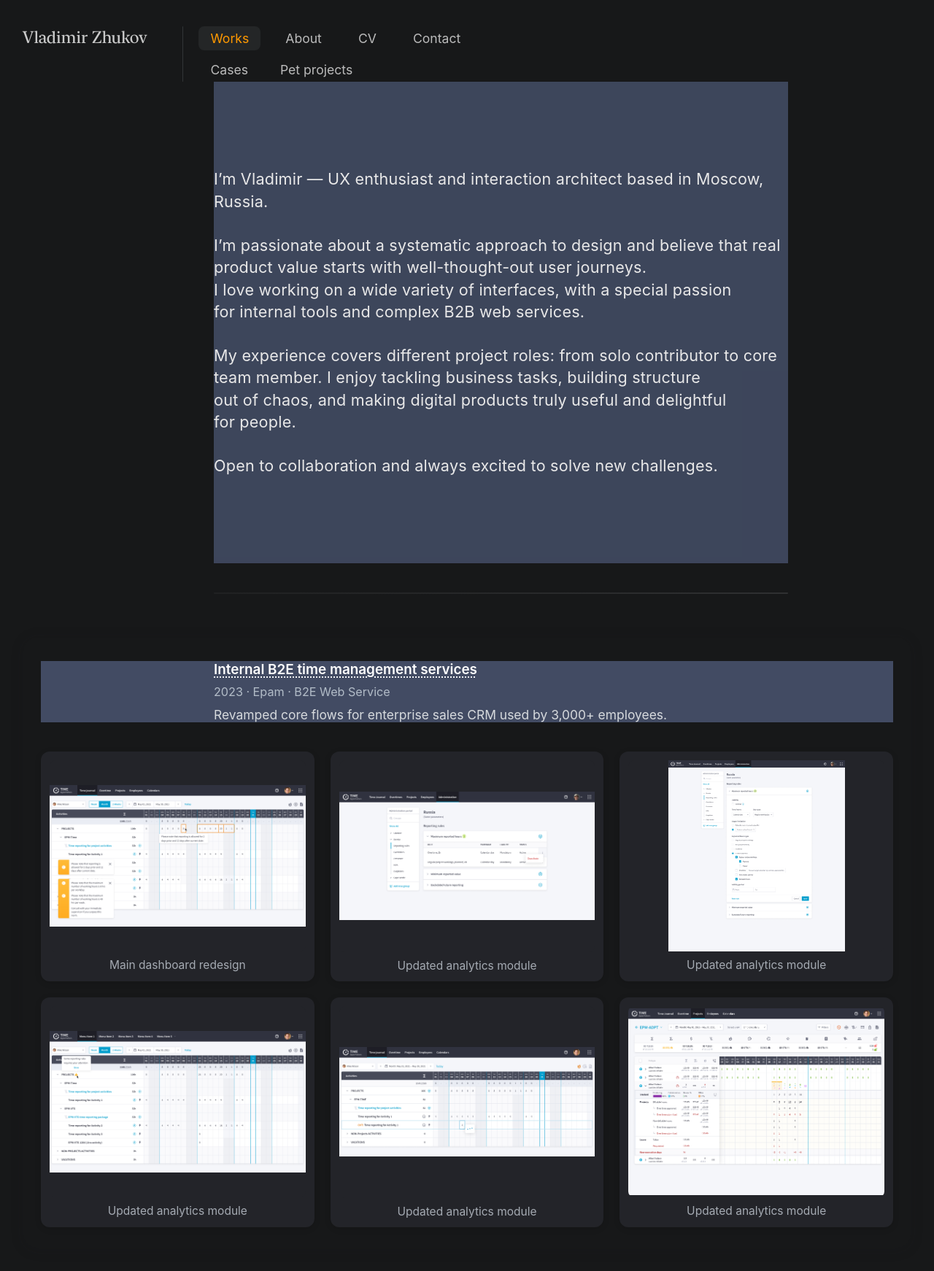
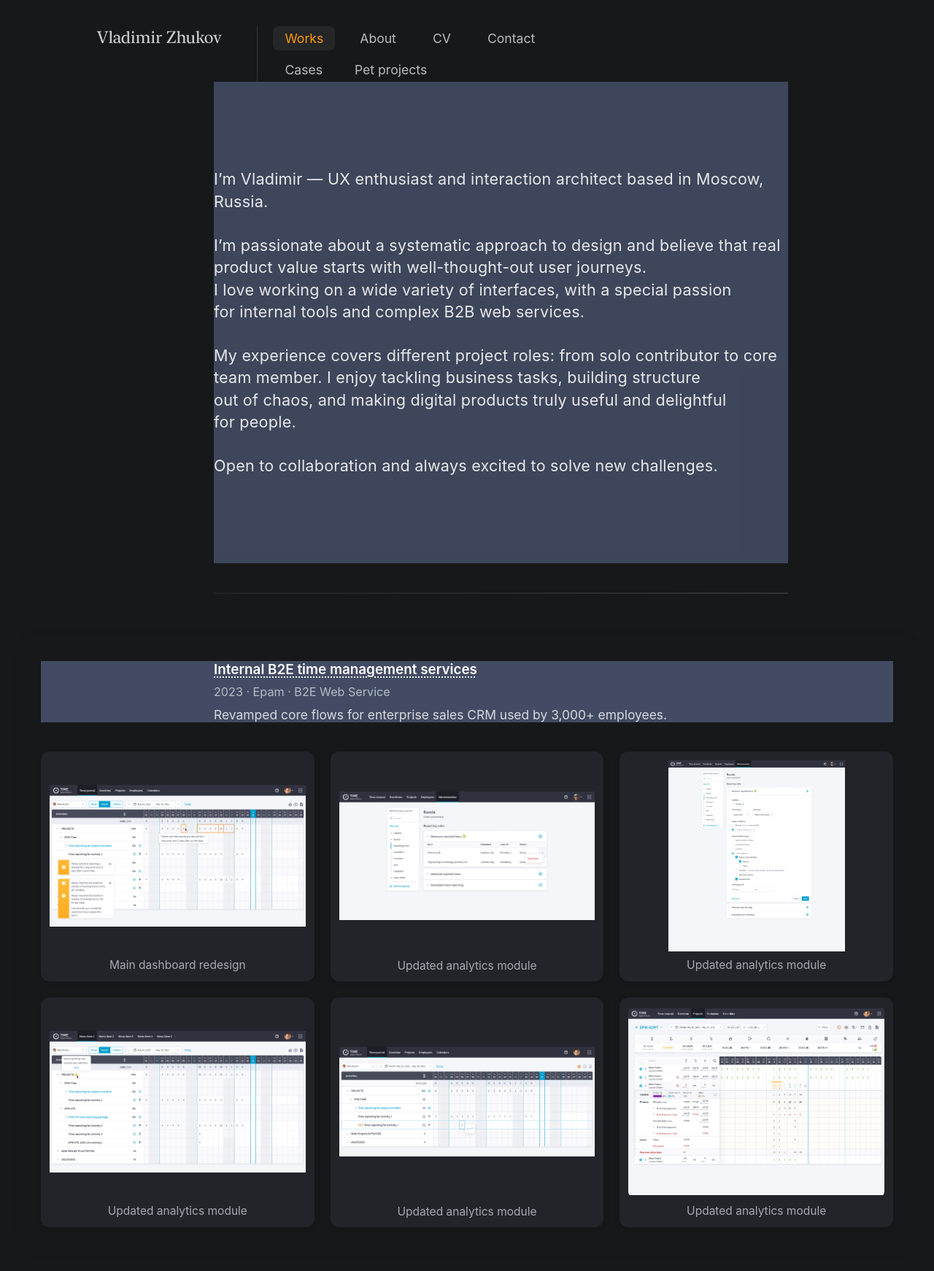
Before and after one commit to uxiscool/experience, a Jekyll site: the page built from index.md, in a window 1280 px wide. Shown: the whole page at 73% size. Built offline with Jekyll 4.4.1, drawn with Linux system fonts in a browser that asks for light colours.

Commit message:
Add files via upload

```diff
--- a/assets/css/main.css
+++ b/assets/css/main.css
@@ -36,10 +36,10 @@ section {
 
 .logo-img {
   display: block;
-  height: 1.1rem; /* соответствует прежнему font-size */
+  height: 1.1rem;
   width: auto;
   margin-top: 6px;
-  margin-left: 30px;
+  margin-left: 132px;
   margin-right: 12px;
   opacity: 0.85;
 }
```
